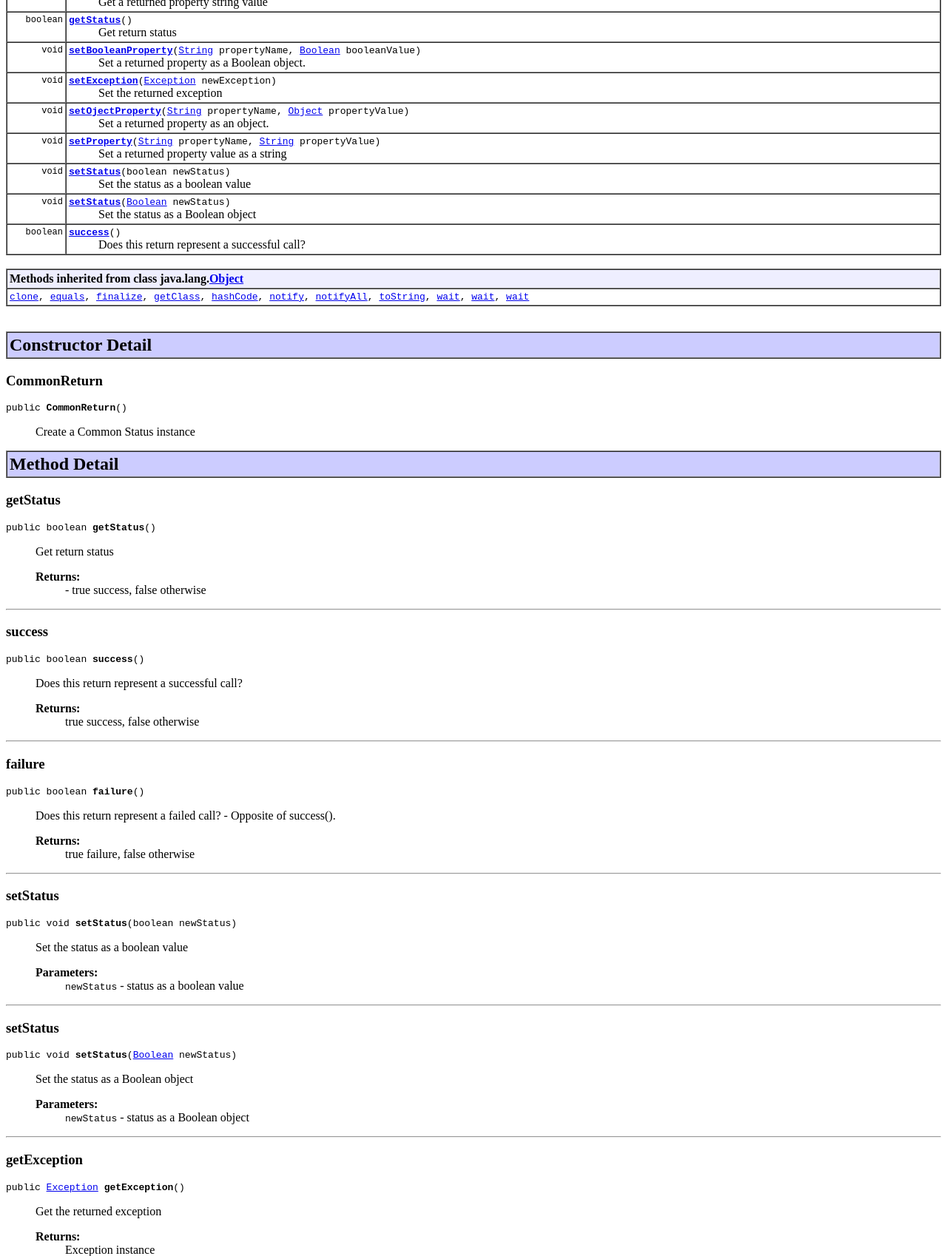
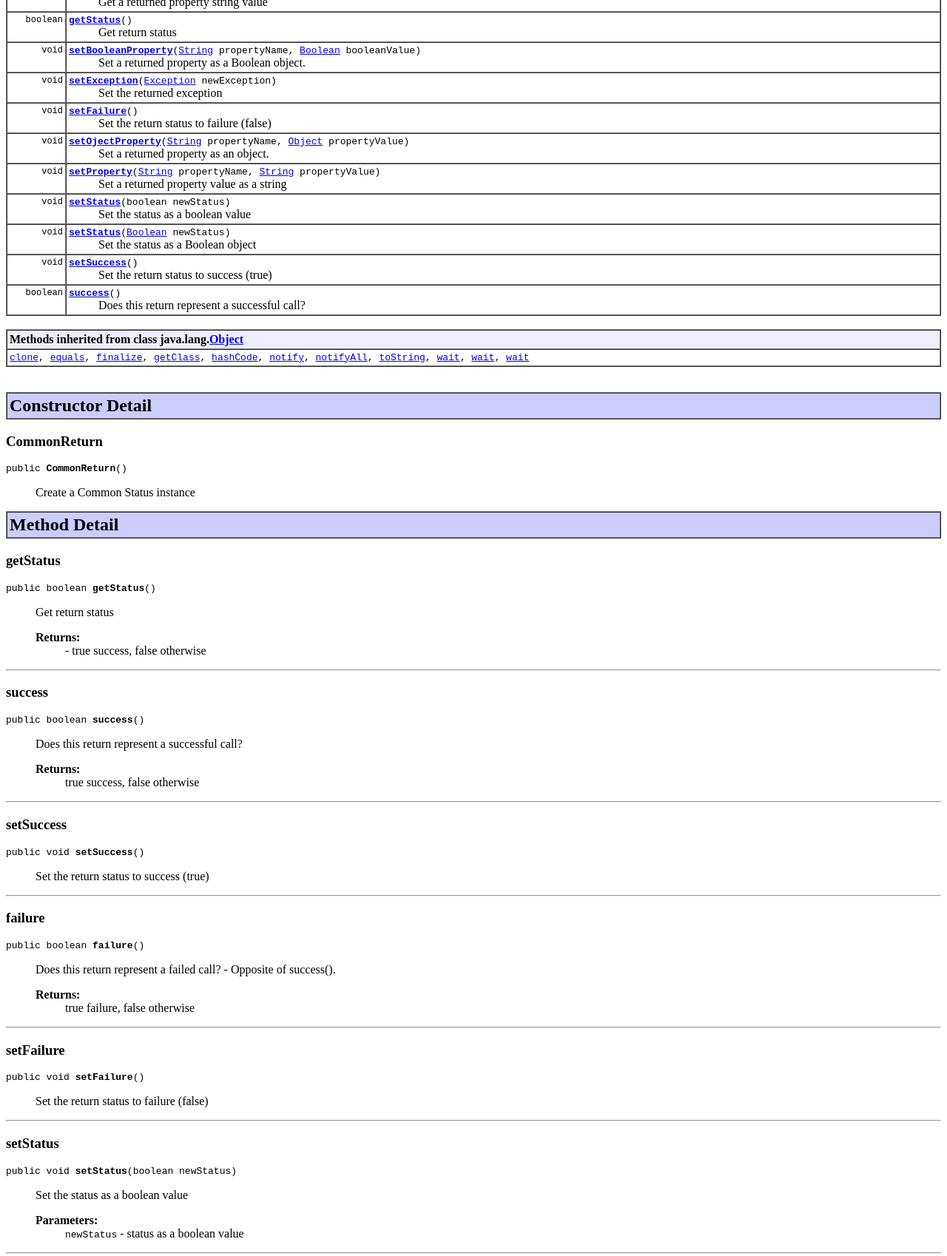
Before and after one commit to tflynn/common-return, a plain HTML site: page docs/net/verymuchme/commonreturn/CommonReturn.html in a window 1280 px wide. Shown: the part 800-2498 px from the top of the page at 74% size. Drawn offline with Linux system fonts and the light colour scheme.

Commit message:
Added convenience methods to set success and failure returns

```diff
--- a/docs/net/verymuchme/commonreturn/CommonReturn.html
+++ b/docs/net/verymuchme/commonreturn/CommonReturn.html
@@ -2,7 +2,7 @@
 <!--NewPage-->
 <HTML>
 <HEAD>
-<!-- Generated by javadoc (build 1.6.0_26) on Tue Oct 11 05:31:50 EDT 2011 -->
+<!-- Generated by javadoc (build 1.6.0_26) on Tue Oct 11 07:28:29 EDT 2011 -->
 <META http-equiv="Content-Type" content="text/html; charset=UTF-8">
 <TITLE>
 CommonReturn (common-status 1.0 API)
@@ -209,6 +209,14 @@ Class CommonReturn</H2>
 <TR BGCOLOR="white" CLASS="TableRowColor">
 <TD ALIGN="right" VALIGN="top" WIDTH="1%"><FONT SIZE="-1">
 <CODE>&nbsp;void</CODE></FONT></TD>
+<TD><CODE><B><A HREF="../../../net/verymuchme/commonreturn/CommonReturn.html#setFailure()">setFailure</A></B>()</CODE>
+
+<BR>
+&nbsp;&nbsp;&nbsp;&nbsp;&nbsp;&nbsp;&nbsp;&nbsp;&nbsp;&nbsp;Set the return status to failure (false)</TD>
+</TR>
+<TR BGCOLOR="white" CLASS="TableRowColor">
+<TD ALIGN="right" VALIGN="top" WIDTH="1%"><FONT SIZE="-1">
+<CODE>&nbsp;void</CODE></FONT></TD>
 <TD><CODE><B><A HREF="../../../net/verymuchme/commonreturn/CommonReturn.html#setOjectProperty(java.lang.String, java.lang.Object)">setOjectProperty</A></B>(<A HREF="http://java.sun.com/javase/6/docs/api/java/lang/String.html?is-external=true" title="class or interface in java.lang">String</A>&nbsp;propertyName,
                  <A HREF="http://java.sun.com/javase/6/docs/api/java/lang/Object.html?is-external=true" title="class or interface in java.lang">Object</A>&nbsp;propertyValue)</CODE>
 
@@ -239,6 +247,14 @@ Class CommonReturn</H2>
 
 <BR>
 &nbsp;&nbsp;&nbsp;&nbsp;&nbsp;&nbsp;&nbsp;&nbsp;&nbsp;&nbsp;Set the status as a Boolean object</TD>
+</TR>
+<TR BGCOLOR="white" CLASS="TableRowColor">
+<TD ALIGN="right" VALIGN="top" WIDTH="1%"><FONT SIZE="-1">
+<CODE>&nbsp;void</CODE></FONT></TD>
+<TD><CODE><B><A HREF="../../../net/verymuchme/commonreturn/CommonReturn.html#setSuccess()">setSuccess</A></B>()</CODE>
+
+<BR>
+&nbsp;&nbsp;&nbsp;&nbsp;&nbsp;&nbsp;&nbsp;&nbsp;&nbsp;&nbsp;Set the return status to success (true)</TD>
 </TR>
 <TR BGCOLOR="white" CLASS="TableRowColor">
 <TD ALIGN="right" VALIGN="top" WIDTH="1%"><FONT SIZE="-1">
@@ -318,6 +334,19 @@ public boolean <B>success</B>()</PRE>
 </DL>
 <HR>
 
+<A NAME="setSuccess()"><!-- --></A><H3>
+setSuccess</H3>
+<PRE>
+public void <B>setSuccess</B>()</PRE>
+<DL>
+<DD>Set the return status to success (true)
+<P>
+<DD><DL>
+</DL>
+</DD>
+</DL>
+<HR>
+
 <A NAME="failure()"><!-- --></A><H3>
 failure</H3>
 <PRE>
@@ -328,6 +357,19 @@ public boolean <B>failure</B>()</PRE>
 <DD><DL>
 
 <DT><B>Returns:</B><DD>true failure, false otherwise</DL>
+</DD>
+</DL>
+<HR>
+
+<A NAME="setFailure()"><!-- --></A><H3>
+setFailure</H3>
+<PRE>
+public void <B>setFailure</B>()</PRE>
+<DL>
+<DD>Set the return status to failure (false)
+<P>
+<DD><DL>
+</DL>
 </DD>
 </DL>
 <HR>
```
Also changed, not shown: docs/allclasses-frame.html (+1 -1 lines), docs/allclasses-noframe.html (+1 -1 lines), docs/constant-values.html (+1 -1 lines), docs/deprecated-list.html (+1 -1 lines), docs/index-all.html (+7 -1 lines), docs/index.html (+1 -1 lines), docs/net/verymuchme/commonreturn/class-use/CommonReturn.html (+1 -1 lines), docs/net/verymuchme/commonreturn/package-frame.html (+1 -1 lines), docs/net/verymuchme/commonreturn/package-summary.html (+1 -1 lines), docs/net/verymuchme/commonreturn/package-tree.html (+1 -1 lines), docs/net/verymuchme/commonreturn/package-use.html (+1 -1 lines), docs/overview-tree.html (+1 -1 lines), 1 other file.
